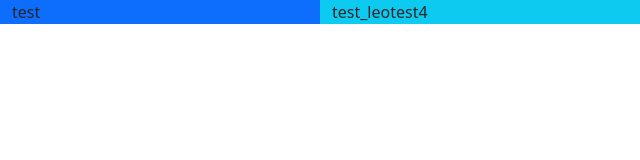
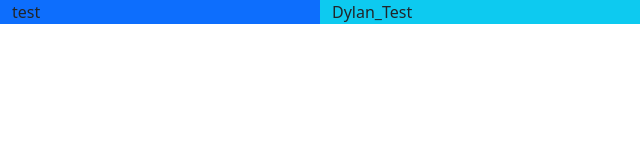
Before and after one commit to onesillypotato/assign4-bootstrap, a website: page public/index.html in a window 1280 px wide. Shown: the full height of the page, 0-640 px from the left. Drawn offline with nearby package versions, Linux system fonts and the light colour scheme.

Commit message:
Updatesd

```diff
--- a/public/index.html
+++ b/public/index.html
@@ -18,7 +18,7 @@
                 test
             </div>
             <div class="col-sm-9 bg-info" >
-                test_leotest4
+                Dylan_Test
             </div>
         </div>
     </div>
```
